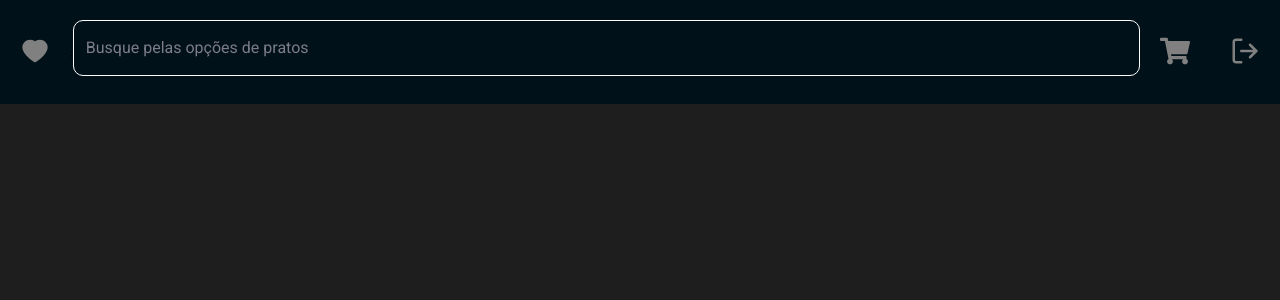
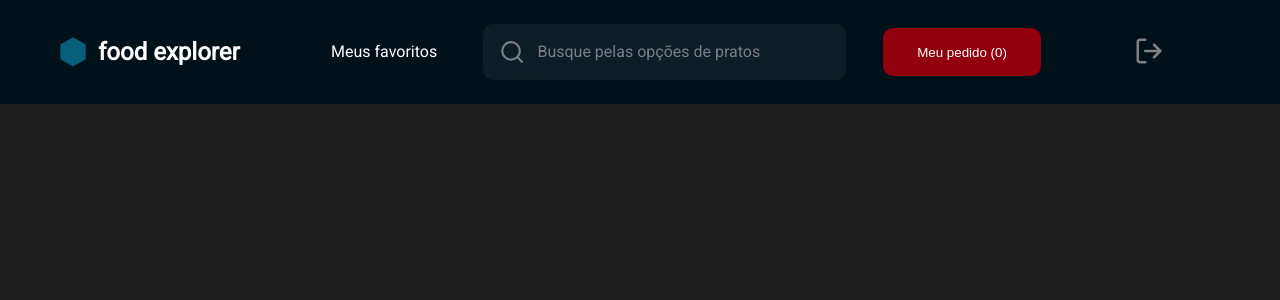
Before and after one commit to renatomarsalla/explorer-rocketseat, a React (Vite) app in the folder Desafio_Final/foodExplorer/foodExplorer/foodExplorer/: page / in a window 1280 px wide. Shown: the top 300 px of the page. Built offline with nearby package versions, Linux system fonts and the light colour scheme.

Commit message:
criado componente de header, iniciando pagina Home

```diff
--- a/Desafio_Final/foodExplorer/foodExplorer/foodExplorer/src/components/Buttontext/styles.js
+++ b/Desafio_Final/foodExplorer/foodExplorer/foodExplorer/src/components/Buttontext/styles.js
@@ -6,7 +6,7 @@ export const Container = styled.button`
 
   color: ${({ theme }) => theme.COLORS.WHITE};
 
-  margin-top: 3.2rem;
+  /* margin-top: 3.2rem; */
 
   cursor: pointer;
 
@@ -14,5 +14,6 @@ export const Container = styled.button`
 
   font-family: 'Poppins', sans-serif;
 
+  text-align: center;
 
 `;
--- a/Desafio_Final/foodExplorer/foodExplorer/foodExplorer/src/components/Header/index.jsx
+++ b/Desafio_Final/foodExplorer/foodExplorer/foodExplorer/src/components/Header/index.jsx
@@ -25,16 +25,21 @@ function Header() {
           />
         </svg>
         <h3>food explorer</h3>
+        {/* <ButtonText text="Meus favoritos" className="hide btnFavorites" />; */}
       </div>
-      <Favorites className="btnFav">
+      <Favorites className="show">
         <AiFillHeart />
       </Favorites>
-      <ButtonText text="Meus favoritos" className="hide" />;
-      <Input placeholder="Busque pelas opções de pratos"></Input>
-      <Buy>
+      <ButtonText text="Meus favoritos" className="hide btnFavorites" />
+      <Input
+        icon={FiSearch}
+        type="text"
+        placeholder="Busque pelas opções de pratos"
+      />
+      <Buy className="show">
         <FaShoppingCart />
       </Buy>
-      <Button text="Meu pedido (0)" className="hide">
+      <Button text="Meu pedido (0)" className="hide myOrder">
         <svg
           width="27"
           height="22"
@@ -62,7 +67,7 @@ function Header() {
           />
         </svg>
       </Button>
-      <Logout>
+      <Logout className="logout">
         <FiLogOut />
       </Logout>
     </Container>
--- a/Desafio_Final/foodExplorer/foodExplorer/foodExplorer/src/components/Header/styles.js
+++ b/Desafio_Final/foodExplorer/foodExplorer/foodExplorer/src/components/Header/styles.js
@@ -1,6 +1,4 @@
 import styled from "styled-components";
-
-const btnFavorite = document.querySelector('.btnFavorite');
 
 const Container = styled.div`
   width: 100vw;
@@ -11,6 +9,11 @@ const Container = styled.div`
   align-items: center;
 
   background-color: ${({ theme }) => theme.COLORS.BACKGROUND_800};
+
+  /* .container{
+    display: flex;
+    align-items: center;
+  } */
 
   .title{
     display: flex;
@@ -27,7 +30,66 @@ const Container = styled.div`
     display: block;
   }
 
+
+
+
+
   @media (min-width: 1024px) {
+    .hide{
+      display: block;
+    }
+
+    .show{
+      display: none;
+    }
+
+    .title{
+      display: flex;
+      flex-direction: row;
+      justify-content: center;
+
+      >svg{
+        margin-left: 6rem;
+        /* margin-left: 12.3rem; */
+      }
+
+      >h3{
+        width: 15rem;//minimo
+        height: 2.9rem;
+        /* margin-right: 3.7rem; */
+
+        font-size: 2.4rem;
+        font-family: 'Roboto', sans-serif;
+        font-weight: 700;
+      }
+
+
+    }
+
+    .btnFavorites{
+      /* width: 27rem;*/
+      width: 70rem;
+
+      font-size: 1.6rem;
+      font-family: "Roboto", sans-serif;
+      font-weight: 400;
+      line-height: 2.56rem;
+
+    }
+
+    button{
+      width: 50rem;
+      /* padding: 0 3.6rem; */
+      margin-left: 3.7rem;
+    }
+
+
+
+   .logout{
+    margin-right: 6rem;
+    /* margin-right: 12.8rem; */
+   }
+
 
   }
 
@@ -42,6 +104,7 @@ const Favorites = styled.button`
     font-size: 3rem;
     margin: 0 2rem;
   }
+
 `;
 
 const Buy = styled.button`
--- a/Desafio_Final/foodExplorer/foodExplorer/foodExplorer/src/components/Input/styles.js
+++ b/Desafio_Final/foodExplorer/foodExplorer/foodExplorer/src/components/Input/styles.js
@@ -6,11 +6,11 @@ export const Container = styled.div`
   display: flex;
   align-items: center;
 
-  background-color: ${({ theme }) => theme.COLORS.BACKGROUND_700};
+  background-color: ${({ theme }) => theme.COLORS.BACKGROUND_600};
 
   color: ${({ theme }) => theme.COLORS.GREY_200};
 
-  margin-bottom: 0.8rem;
+  /* margin-bottom: 0.8rem; */
   border-radius: 1rem;
 
   >input{
@@ -19,10 +19,13 @@ export const Container = styled.div`
     padding: 1.2rem;
 
     color: ${({ theme }) => theme.COLORS.WHITE};
-    background: transparent;
+    background-color:${({ theme }) => theme.COLORS.BACKGROUND_600};
     border: 1px solid;
+    border: none;
 
     border-radius: 1rem;
+
+
 
 
 
@@ -35,10 +38,19 @@ export const Container = styled.div`
     }
 
 
+
+
   }
 
   >svg{
-      margin-left: 1.6rem;
-      color: ${({ theme }) => theme.COLORS.GRAY_200};
-    }
+    font-size: 3rem;
+    margin-left: 1.6rem;
+    color: ${({ theme }) => theme.COLORS.GRAY_300};
+  }
+
+
+
+
+
+
 `;
--- a/Desafio_Final/foodExplorer/foodExplorer/foodExplorer/src/pages/SignIn/SignIn.jsx
+++ b/Desafio_Final/foodExplorer/foodExplorer/foodExplorer/src/pages/SignIn/SignIn.jsx
@@ -52,7 +52,7 @@ function SignIn() {
             <Button text="Entrar" />
           </div>
 
-          <ButtonText text="Criar uma conta" />
+          <ButtonText text="Criar uma conta" className="btnCreateAccount" />
 
           {/* <p>criar uma conta</p> */}
         </fieldset>
--- a/Desafio_Final/foodExplorer/foodExplorer/foodExplorer/src/pages/SignIn/styles.js
+++ b/Desafio_Final/foodExplorer/foodExplorer/foodExplorer/src/pages/SignIn/styles.js
@@ -23,9 +23,9 @@ const Container = styled.div`
     color: ${({ theme }) => theme.COLORS.WHITE};
     font-family: 'Roboto';
 
+  }
 
 
-  }
 
 
   @media (min-width: 1024px){
@@ -119,6 +119,10 @@ const Form = styled.form`
     margin-bottom:1.6rem ;
   }
 
+  button{
+    margin-top: 3.2rem;
+  }
+
 
   @media (min-width: 1024px){
     min-width: 47.6rem;
--- a/Desafio_Final/foodExplorer/foodExplorer/foodExplorer/src/pages/SignUp/SignUp.jsx
+++ b/Desafio_Final/foodExplorer/foodExplorer/foodExplorer/src/pages/SignUp/SignUp.jsx
@@ -42,7 +42,7 @@ function SignUp() {
           </div>
 
           <div className="password">
-            <legend>Password</legend>
+            <legend>Senha</legend>
             <Input
               type="password"
               placeholder="No mínimo 6 caracteres"
```
